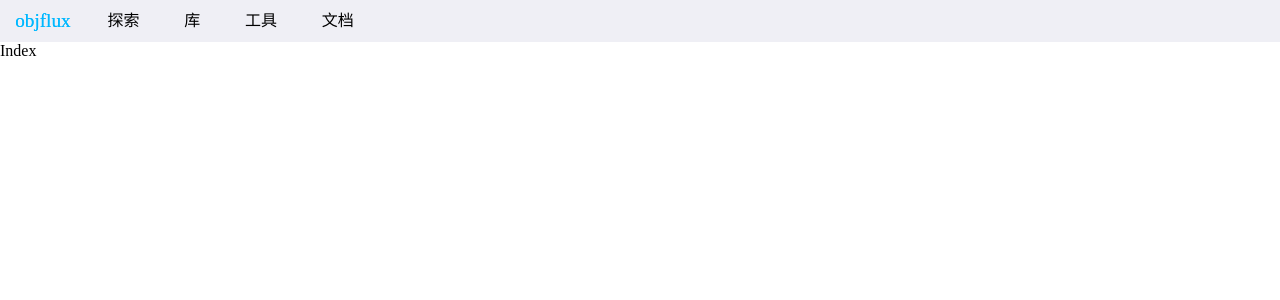
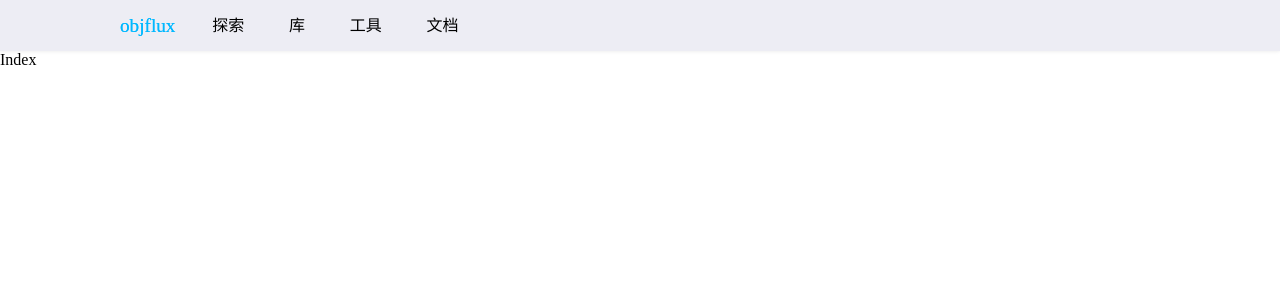
Before and after one commit to x6eull/objflux, a React (Vite) app: page / in a window 1280 px wide. Shown: the top 300 px of the page. Built offline with nearby package versions, Linux system fonts and the light colour scheme.

Commit message:
Add @typescript/vfs to parse code

```diff
--- a/package.json
+++ b/package.json
@@ -11,6 +11,7 @@
     "preview": "vite preview"
   },
   "dependencies": {
+    "@typescript/vfs": "^1.4.0",
     "react": "^18.2.0",
     "react-dom": "^18.2.0",
     "react-router-dom": "^6.11.0"
@@ -25,7 +26,7 @@
     "eslint-plugin-react-hooks": "^4.6.0",
     "eslint-plugin-react-refresh": "^0.3.4",
     "sass": "^1.62.1",
-    "typescript": "^5.0.2",
+    "typescript": "^5.1.6",
     "vite": "^4.3.2"
   }
 }
--- /dev/null
+++ b/src/App.tsx
@@ -0,0 +1,34 @@
+import React, { Suspense } from 'react';
+import { createBrowserRouter, Outlet, RouterProvider } from 'react-router-dom';
+import './main.scss';
+import { IndexElement } from './Index/Index';
+import { Header } from './Header/Header';
+import './dev/convert';
+
+const router = createBrowserRouter([
+  {
+    path: '/',
+    errorElement: <><Header />出错了</>,
+    element: (<>
+      <Header />
+      <div className='content'>
+        <Outlet />
+      </div>
+    </>),
+    children: [
+      { path: '', element: <IndexElement /> },
+      {
+        path: 'explore', element: <Suspense>
+          <div style={{ display: 'flex', 'flexDirection': 'column', width: '100%', height: '100%' }}>
+          </div>
+        </Suspense>
+      }
+    ]
+  },
+]);
+
+export default function App() {
+  return (<React.StrictMode>
+    <RouterProvider router={router} />
+  </React.StrictMode>);
+}
--- a/src/Header/Header.scss
+++ b/src/Header/Header.scss
@@ -1,22 +1,25 @@
 .header {
-  display: flex;
-  flex-direction: row;
-  background-color: #00006810;
+  background-color: #00006812;
   padding: .3rem .45rem;
+  box-shadow: 0 0 4px #1212121a;
+
+  @media (min-width:40rem) {
+    padding: .6rem 3rem;
+  }
+
+  @media (min-width:60rem) {
+    padding: .6rem 7rem;
+  }
 
   .nav {
     display: flex;
     flex-direction: row;
     align-items: center;
+    width: 100%;
 
     &>* {
       height: 2rem;
       line-height: 2rem;
-    }
-
-    .sectors {
-      display: flex;
-      flex-direction: row;
     }
 
     .logo {
@@ -27,16 +30,21 @@
       padding: 0 .5rem;
       filter: drop-shadow(0 0 .5px #00b8ff);
       transition: filter linear .3s;
-      margin-right: .6rem;
+      margin-right: min(.6rem, 2.5%);
 
       &:hover {
         filter: drop-shadow(0 0 4px #00b8ff);
       }
     }
 
+    .sectors {
+      flex-grow: 1;
+      display: flex;
+      flex-direction: row;
+
       .sector-link {
         display: block;
-      padding: 0 1.2rem;
+        padding: 0 min(1.2rem, 5%);
         border-radius: .25rem;
         transition: all ease-out .3s;
 
@@ -54,4 +62,7 @@
       }
     }
 
+
   }
+
+}
--- a/src/Header/Header.tsx
+++ b/src/Header/Header.tsx
@@ -1,17 +1,17 @@
 import { Link, LinkProps } from 'react-router-dom';
 import './Header.scss';
-import { DocsUrl } from '../main';
+import { docsUrl } from '../main';
 
 export function Header() {
   return (
-    <header className='header'>
+    <header id='header' className='header'>
       <nav className='nav'>
         <Link className='logo' to='/'>objflux</Link>
         <div className='sectors'>
           <SectorLink title='探索' to='/explore' />
           <SectorLink title='库' to='/lib' />
           <SectorLink title='工具' to='/tools' />
-          <SectorLink title='文档' reloadDocument={true} to={DocsUrl} />
+          <SectorLink title='文档' reloadDocument={true} to={docsUrl} />
         </div>
       </nav>
     </header>
--- /dev/null
+++ b/src/dev/convert.ts
@@ -0,0 +1,13 @@
+import { createSystem, createVirtualTypeScriptEnvironment } from '@typescript/vfs';
+import ts, { ScriptTarget } from 'typescript';
+
+(window as any).parse = (code: string) => {
+
+  const fsMap = new Map<string, string>();
+
+  const system = createSystem(fsMap);
+  const env = createVirtualTypeScriptEnvironment(system, [], ts, { target: ScriptTarget.ES2022, noLib: true, noEmitHelpers: true, noEmit: true });
+  console.log(env);
+  env.createFile('user.ts', code ?? 'class A{}');
+  return env.languageService;
+};
--- a/src/main.scss
+++ b/src/main.scss
@@ -13,10 +13,18 @@ body {
 
 #root {
   width: 100vw;
+  height: 100vh;
   box-sizing: border-box;
+  display: flex;
+  flex-direction: column;
+  overflow: hidden;
 }
 
 a {
   color: inherit;
   text-decoration: unset;
 }
+
+.content {
+  flex-grow: 1;
+}
--- a/src/main.tsx
+++ b/src/main.tsx
@@ -1,32 +1,15 @@
-import React from 'react';
 import ReactDOM from 'react-dom/client';
-import {
-  createBrowserRouter,
-  Outlet,
-  RouterProvider,
-} from 'react-router-dom';
 import './main.scss';
-import { IndexElement } from './Index/Index';
-import { Header } from './Header/Header';
+import { readConfig } from './utils/config';
+import App from './App';
 
-export const DocsUrl = '/';
+import './utils/utils';
 
-const router = createBrowserRouter([
-  {
-    path: '/',
-    errorElement: <><Header />载入时出现错误</>,
-    element: (<>
-      <Header />
-      <Outlet />
-    </>),
-    children: [
-      { path: '', element: <IndexElement /> }
-    ]
-  },
-]);
+export const docsUrl = '/';
+export const hostname = 'objflux.com';
+const hostnameGuard = /^objflux.com|localhost$/;
+if (!hostnameGuard.test(location.hostname) && readConfig('disableHostnameGuard') !== '1')
+  location.hostname = hostname;
 
-ReactDOM.createRoot(document.getElementById('root') as HTMLElement).render(
-  <React.StrictMode>
-    <RouterProvider router={router} />
-  </React.StrictMode>,
-);
+
+ReactDOM.createRoot(document.getElementById('root') as HTMLElement).render(<App />);
--- /dev/null
+++ b/src/module-declares.d.ts
@@ -0,0 +1,4 @@
+declare module '*?raw' {
+  const raw: string;
+  export default raw;
+}
--- /dev/null
+++ b/src/utils/config.ts
@@ -0,0 +1,19 @@
+const c: { [k: string]: unknown } = {};
+Reflect.defineProperty(window, 'dc', {
+  value: c,
+  writable: false,
+  configurable: false,
+  enumerable: true
+});
+
+export function readConfig(key: string): string | null {
+  if (key in c)
+    return String(c[key]);
+  const s = sessionStorage.getItem(key);
+  if (s !== null)
+    return s;
+  const l = localStorage.getItem(key);
+  if (l !== null)
+    return l;
+  return null;
+}
--- /dev/null
+++ b/src/utils/utils.ts
@@ -0,0 +1,23 @@
+Object.defineProperties(Object.prototype, {
+  withClass: {
+    writable: true,
+    enumerable: false,
+    configurable: true,
+    value(c: string) {
+      const o = { ...this };
+      if (o.className)
+        o.className += ` ${c}`;
+      else
+        o.className = c;
+      return o;
+    }
+  }
+});
+
+// eslint-disable-next-line @typescript-eslint/no-unused-vars
+declare interface Object {
+  withClass(c: string): StringRecord;
+}
+
+export type AnyRecord = Record<string | number | symbol, any>;
+export type StringRecord = Record<string, any>;
```
Also changed, not shown: .eslintrc.cjs, vercel.json, 1 other file (tests, documents, lock files or other folders). Lines whose indentation alone changed are shown as unchanged.
